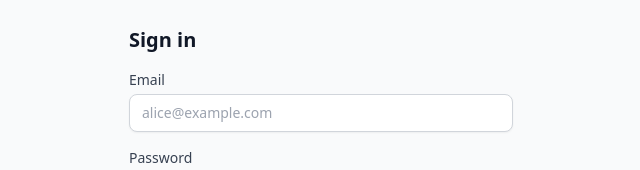
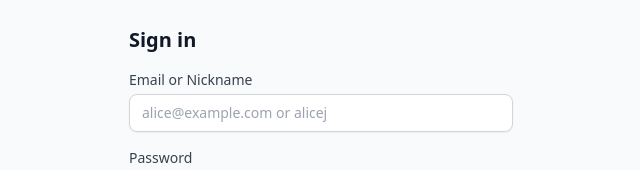
Before and after one commit to CostaSkyrim/social-network, a Next.js app in the folder frontend/: page /login in a window 1280 px wide. Shown: the part 282-452 px from the top of the page, without its empty margins (319-959 px from the left). Built offline with nearby package versions, Linux system fonts and the light colour scheme; no server answers.

Commit message:
fix: login now accepts email or username

```diff
--- a/frontend/src/views/auth/LoginPage.tsx
+++ b/frontend/src/views/auth/LoginPage.tsx
@@ -17,7 +17,7 @@ export default function LoginPage() {
     set_error(null)
 
     if (!email.trim() || !password.trim()) {
-      set_error('Email and password are required')
+      set_error('Email/nickname and password are required')
       return
     }
 
@@ -38,11 +38,11 @@ export default function LoginPage() {
 
       <Input
         id="email"
-        label="Email"
-        type="email"
+        label="Email or Nickname"
+        type="text"
         value={email}
         onChange={(e) => set_email(e.target.value)}
-        placeholder="alice@example.com"
+        placeholder="alice@example.com or alicej"
         required
       />
 
```
Also changed, not shown: 2 other files (tests, documents, lock files or other folders).
